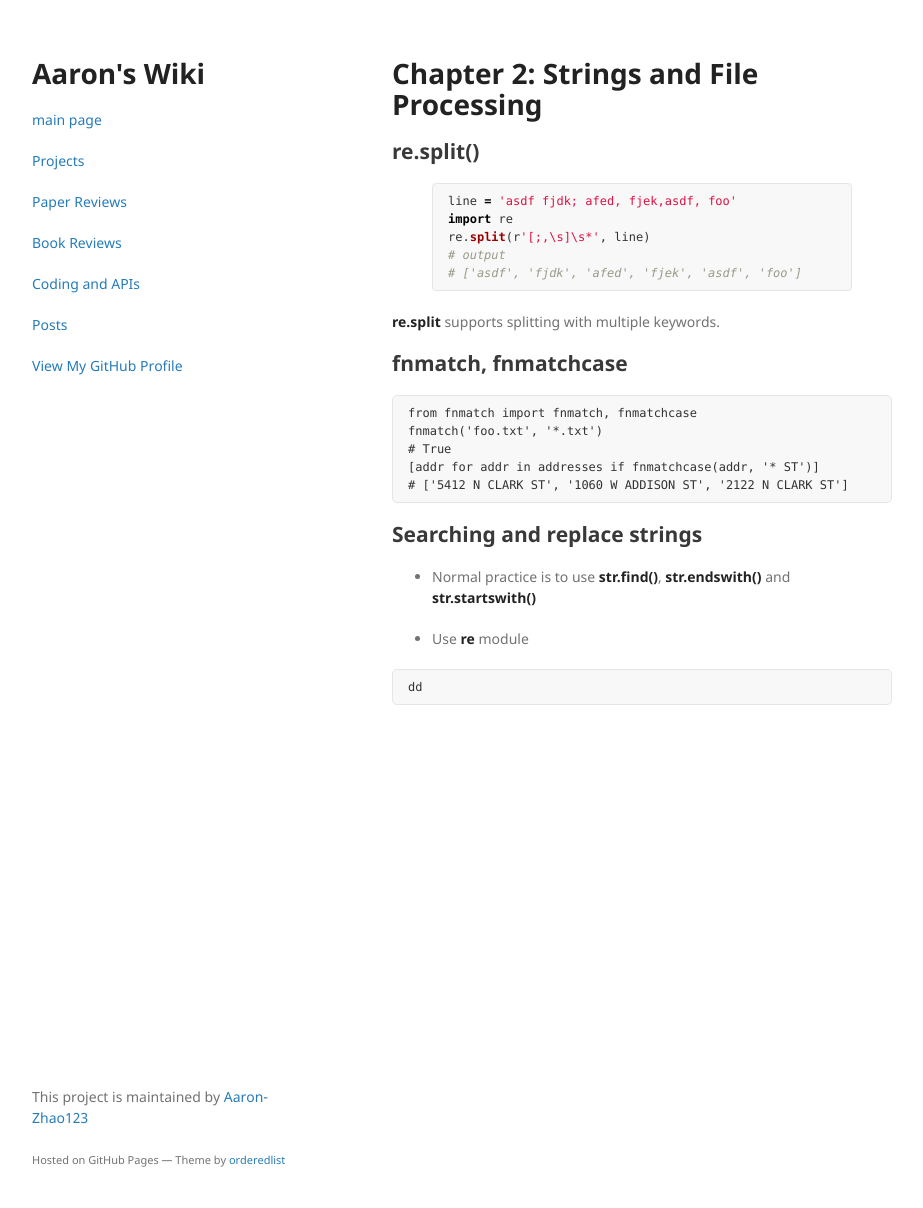
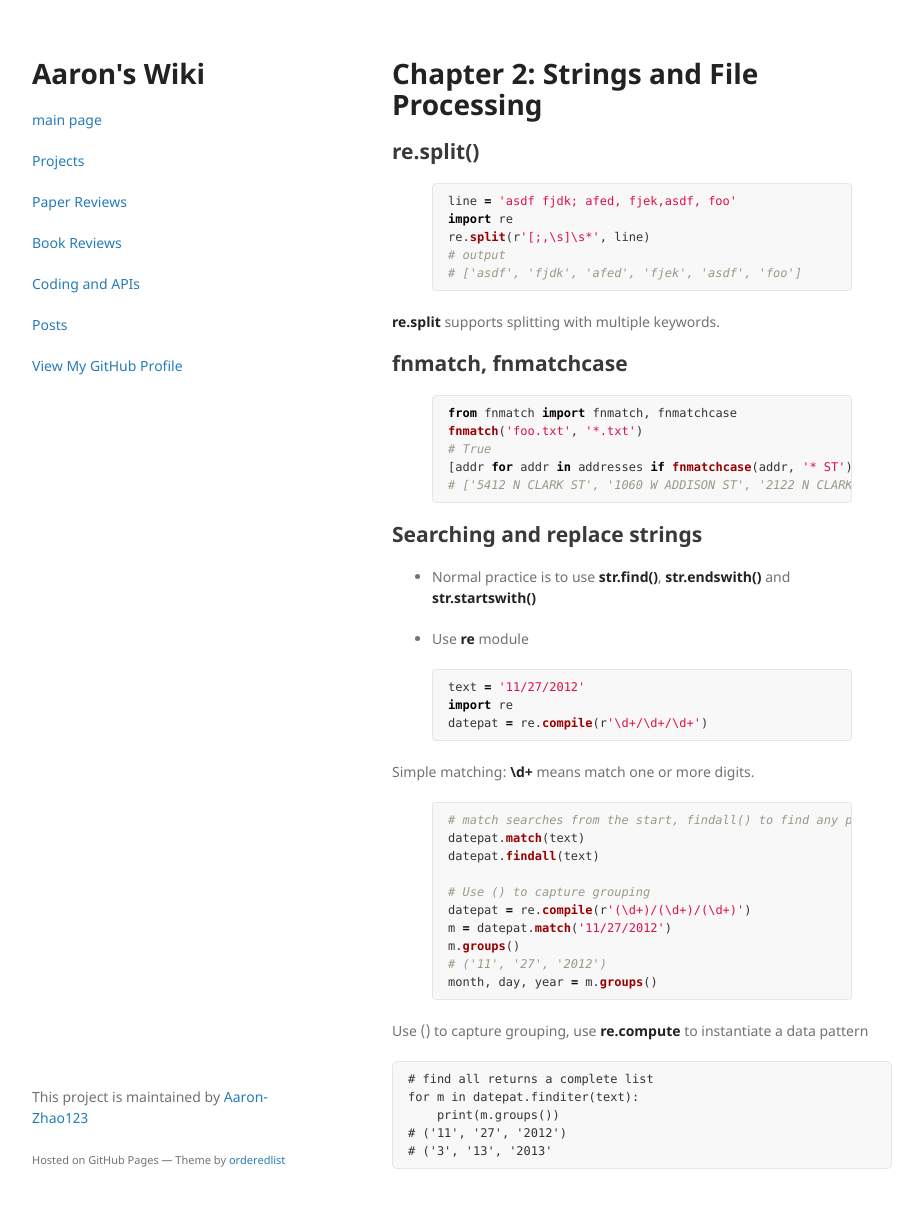
Before and after one commit to Aaron-Zhao123/blog, a Jekyll site: the page built from books/python_cookbook/chap2.md, in a window 1280 px wide and 1239 px high. Shown: the top 1208 px of the window, without its empty margins (178-1101 px from the left). Built offline with Jekyll 4.4.1, drawn with Linux system fonts in a browser that asks for light colours; our own code applies the rules of GitHub Pages for plain Markdown files.

Commit message:
add kramdown

````diff
--- a/books/python_cookbook/chap2.md
+++ b/books/python_cookbook/chap2.md
@@ -5,6 +5,7 @@ layout: default
 # Chapter 2: Strings and File Processing
 
 ## re.split()
+
 {% highlight python %}
 line = 'asdf fjdk; afed, fjek,asdf, foo'
 import re
@@ -17,19 +18,51 @@ re.split(r'[;,\s]\s*', line)
 **re.split** supports splitting with multiple keywords.
 
 ## fnmatch, fnmatchcase
-```Python
+
+<!-- ```Python -->
+{% highlight python %}
 from fnmatch import fnmatch, fnmatchcase
 fnmatch('foo.txt', '*.txt')
 # True
 [addr for addr in addresses if fnmatchcase(addr, '* ST')]
 # ['5412 N CLARK ST', '1060 W ADDISON ST', '2122 N CLARK ST']
-```
+{% endhighlight %}
+<!-- ``` -->
 
 ## Searching and replace strings
 * Normal practice is to use **str.find()**, **str.endswith()** and **str.startswith()**
 
 * Use **re** module
 
+<!-- ```Python -->
+{% highlight python %}
+text = '11/27/2012'
+import re
+datepat = re.compile(r'\d+/\d+/\d+')
+{% endhighlight%}
+<!-- ``` -->
+Simple matching: **\d+** means match one or more digits.
+
+<!-- ```Python -->
+{% highlight python %}
+# match searches from the start, findall() to find any positions
+datepat.match(text)
+datepat.findall(text)
+
+# Use () to capture grouping
+datepat = re.compile(r'(\d+)/(\d+)/(\d+)')
+m = datepat.match('11/27/2012')
+m.groups()
+# ('11', '27', '2012')
+month, day, year = m.groups()
+{% endhighlight%}
+<!-- ``` -->
+Use () to capture grouping, use **re.compute** to instantiate a data pattern
+
 ```Python
-dd
+# find all returns a complete list
+for m in datepat.finditer(text):
+    print(m.groups())
+# ('11', '27', '2012')
+# ('3', '13', '2013'
 ```
````
